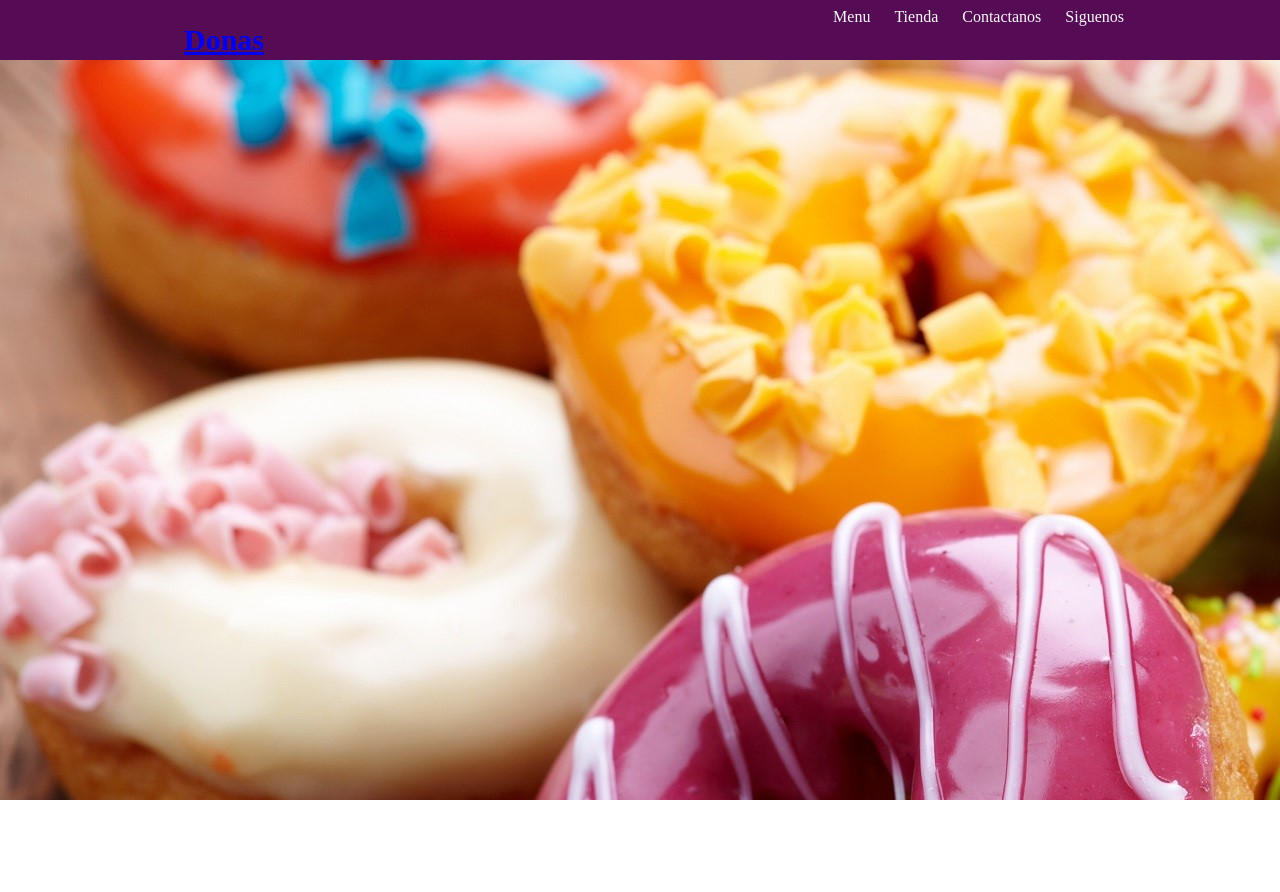
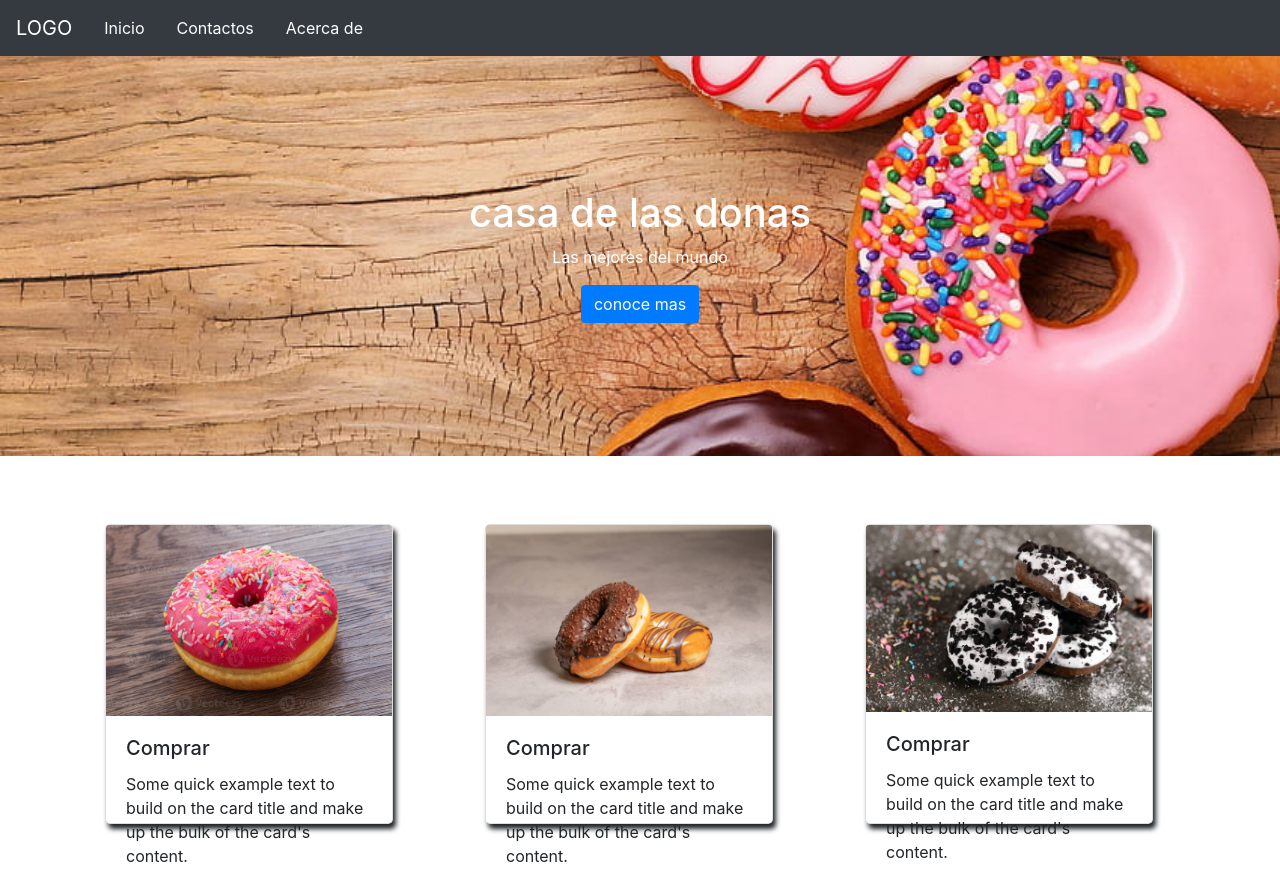
Before and after one commit to alejandrafreites/BAMULTIPLICA2.0, a plain HTML site: page index.html in a window 1280 px wide. Before the commit the page ends 800 px from the top, so only its background shows below. Drawn offline with nearby package versions, Linux system fonts and the light colour scheme.

Commit message:
actulice

```diff
--- a/index.html
+++ b/index.html
@@ -1,31 +1,76 @@
-<!DOCTYPE html>
-<html lang="en">
+<html lang="es">
 
 <head>
     <meta charset="UTF-8">
     <meta http-equiv="X-UA-Compatible" content="IE=edge">
     <meta name="viewport" content="width=device-width, initial-scale=1.0">
-    <title>YLIANETH FREITES</title>
+    <title>HOUSE OF THE DONOUTS</title>
+    <link rel="stylesheet" href="https://cdn.jsdelivr.net/npm/bootstrap@4.6.2/dist/css/bootstrap.min.css" integrity="sha384-xOolHFLEh07PJGoPkLv1IbcEPTNtaed2xpHsD9ESMhqIYd0nLMwNLD69Npy4HI+N" crossorigin="anonymous">
     <link rel="stylesheet" href="style.css">
-    <script src="https://kit.fontawesome.com/7e5b2d153f.js" crossorigin="anonymous"></script>
 </head>
+
 <body>
-    <header class="header">
-        <nav class="nav">
-<a href="#" class="logo">Donas</a>
-<button class="nav-toggle">
-    <i class="fas fa-bars"></i>
-</button>
-<ul class="nav-menu">
-    <li class="nav menu-item"><a href="#" class="nav-menu-link nav-link">Menu</a></li>
-    <li class="nav menu-item"><a href="#" class="nav-menu-link nav-link">Tienda</a></li>
-    <li class="nav menu-item"><a href="#" class="nav-menu-link nav-link">Contactanos</a></li>
-    <li class="nav menu-item"><a href="#" class="nav-menu-link nav-link">Siguenos</a></li>
-</ul>
+    <header>
+        <nav class="navbar navbar-expand-lg navbar-light bg-light bg-dark navbar-dark">
+            <a class="navbar-brand " href="# ">LOGO</a>
+            <ul class="nav ">
+                <li class="nav-item active ">
+                    <a class="nav-link " href="# ">Inicio</a>
+                </li>
+                <li class="nav-item ">
+                    <a class="nav-link " href="# ">Contactos</a>
+                </li>
+                <li class="nav-item ">
+                    <a class="nav-link " href="# ">Acerca de</a>
+                </li>
+            </ul>
         </nav>
+        <div class="cover d-flex  justify-content-center align-items-center flex-column">
+            <h1>
+                casa de las donas
+            </h1>
+            <p>
+                Las mejores del mundo
+            </p>
+            <button class="btn btn-primary">conoce mas
+            </button>
+        </div>
     </header>
-    <main>
-        <h1><body></body></h1>
-    </main>
+
+    <section>
+        <div class="container mt-5 mb-5">
+            <div class="row">
+
+                <div class="col">
+                    <div class="card" style="width: 18rem;">
+                        <img src="fresa.jpg" class="card-img-top" alt="donas de fresa">
+                        <div class="card-body">
+                            <h5 class="card-title">Comprar</h5>
+                            <p class="card-text">Some quick example text to build on the card title and make up the bulk of the card's content.</p>
+                        </div>
+                    </div>
+                </div>
+
+                <div class="col">
+                    <div class="card" style="width: 18rem;">
+                        <img src="img choco.jpg" class="card-img-top" alt="donas de Chocolate">
+                        <div class="card-body">
+                            <h5 class="card-title">Comprar</h5>
+                            <p class="card-text">Some quick example text to build on the card title and make up the bulk of the card's content.</p>
+                        </div>
+                    </div>
+                </div>
+                <div class="col">
+                    <div class="card" style="width: 18rem;">
+                        <img src="oreo.jpg" class="card-img-top" alt="donas de Oreo">
+                        <div class="card-body">
+                            <h5 class="card-title">Comprar</h5>
+                            <p class="card-text">Some quick example text to build on the card title and make up the bulk of the card's content.</p>
+                        </div>
+                    </div>
+                </div>
+            </div>
+    </section>
 </body>
+
 </html>
--- a/style.css
+++ b/style.css
@@ -1,84 +1,42 @@
-* {
-    margin: 0;
-    box-sizing:border-box;
+body {
+    margin: 0em;
 }
 
-body {
-    font-family:sans serif;
-    padding: 90px 20px 0;
+.cover {
+    height: 400px;
+    background-image: url(imgn.jpg);
+    color: white;
+    background-size: cover;
+    background-position: center;
 }
 
-.header {
-    background-color: rgb(85, 12, 85);
-    height: 80px;
-    position: fixed;
-    width: 100%;
-    top: 0;
-    left: 0;
+.card {
+    margin: 20px;
+    width: 200px;
+    height: 300px;
+    border-radius: 5px;
+    background: var(--1);
+    background-size: cover;
+    box-shadow: 3px 5px 5px;
 }
 
-.nav {
-    display:flex;
-    justify-content:space-between;
-
-    max-width: 992px;
-    margin: 0 auto;
+.content {
+    width: 100%;
+    height: 100%;
+    display: flex;
+    flex-direction: column;
+    align-items: center;
+    justify-content: center;
+    background: rgba(0, 0, 0, 4);
+    opacity: 0;
+    transition: .5s;
 }
 
-.nav-link {
-    color:rgb(249, 249, 249);
-    text-decoration: none;
+.content h2,
+a {
+    color: rgb(255, 255, 255, 8)
 }
 
-.logo {
-    font-size: 30px;
-    font-weight:bold;
-    padding: 0 40px;
-    line-height: 80px;
+.card:hover . .content {
+    opacity: 1;
 }
-.nav-menu {
-    display: flex;
-    margin: right 40px;
-    list-style: none;
-}
-
-.nav-menu-item{
-    font-size: 18px;
-    margin: 0 10px;
-    line-height: 80px;
-    text-transform: uppercase;
-    width: max-content;
-}
-
-.nav-menu-link {
-    padding: 8px 12px;
-    border-radius: 3px;
-}
-.nav-menu-link:hover {
-    background-color: rgb(115, 105, 105);
-    transition:0.5s;
-}
-
-.nav-toggle {
-    color: white;
-    background: none;
-    border: none;
-    font-size:30px;
-    padding: 0 20px;
-    line-height:60px;
-
-    display: none;
-}
-@media (max-width:768px ) {
-    body {
-        font-family: sans-serif;
-        padding-top:70px;
-    }
-}
-
-.header {
-    height: 60px;
-}
-body{
-    background-image: url(143424-donut-donuts-food-closeup-depth-of-field-wooden-surface-colorful-sweets.jpg);
-}
```
Also changed, not shown: 143424-donut-donuts-food-closeup-depth-of-field-wooden-surface-colorful-sweets.jpg (deleted), 59dc3672baaa354e5c202850ca4b90dc.jpg (deleted), fresa.jpg (added), img choco.jpg (added), img.jpg (added), imgn.jpg (added), oreo.jpg (added), unnamed.jpg (deleted), unnamedd.jpg (deleted).
